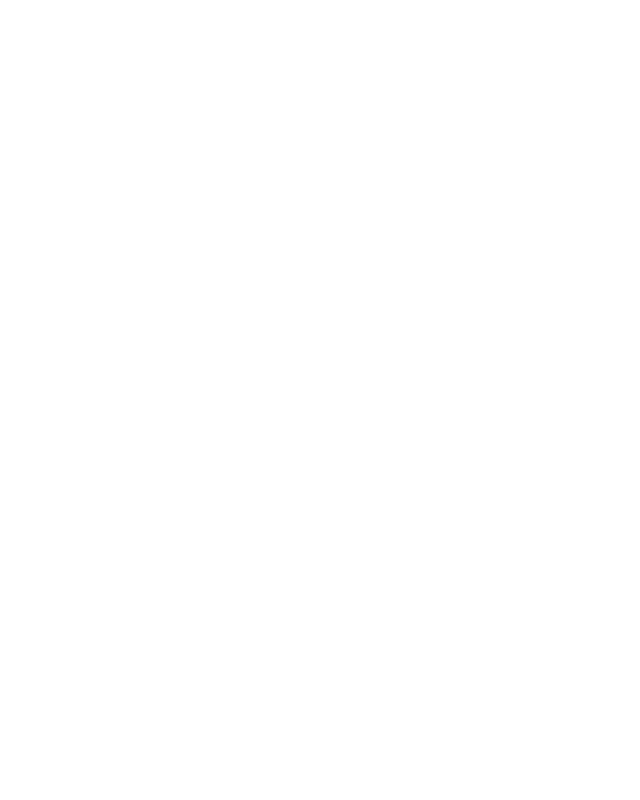
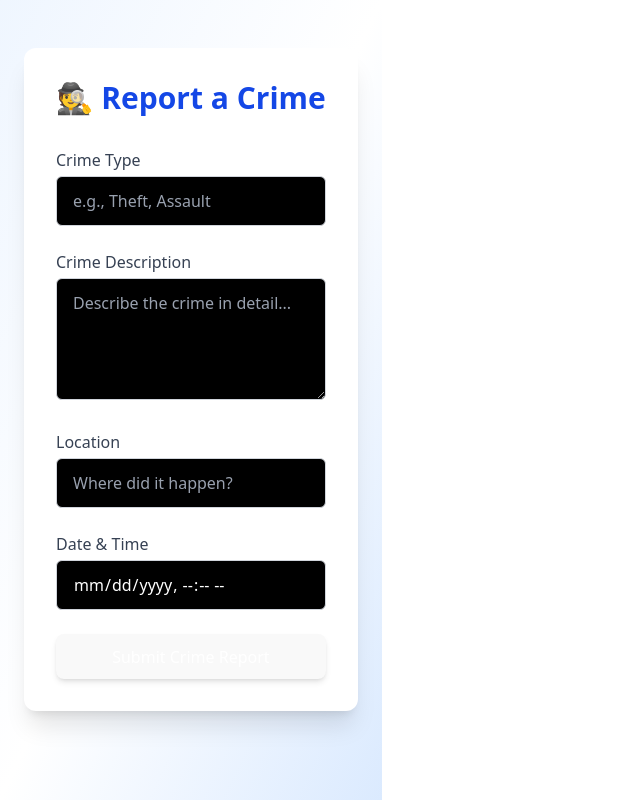
Before and after one commit to Trevor-Kayeyia-Madara/alertsphere, a React (Vite) app: page /report-crime in a window 1280 px wide. Before the commit this address had no page. Shown: the whole page, without its empty margins (0-640 px from the left). Built offline with nearby package versions, Linux system fonts and the light colour scheme.

Commit message:
Crime Report Phase 1

```diff
--- a/src/App.jsx
+++ b/src/App.jsx
@@ -4,6 +4,7 @@
 import CitizenDashboard from './pages/CitizenDashboard';
 import OfficerDashboard from './pages/OfficerDashboard';
 import './App.css';
+import CrimeReport from './pages/CrimeReport';
 
 function App() {
   return (
@@ -12,6 +13,7 @@
       <Route path="/signup" element={<SignUp />} />
       <Route path="/citizen-dashboard" element={<CitizenDashboard />} />
       <Route path="/officer-dashboard" element={<OfficerDashboard />} />
+      <Route path='/report-crime' element={<CrimeReport />} />
     </Routes>
   );
 }
--- /dev/null
+++ b/src/pages/CrimeReport.jsx
@@ -0,0 +1,127 @@
+import React, { useState } from 'react';
+import axios from 'axios';
+
+const CrimeReport = () => {
+  const [crimeType, setCrimeType] = useState('');
+  const [crimeDescription, setCrimeDescription] = useState('');
+  const [crimeLocation, setCrimeLocation] = useState('');
+  const [dateTime, setDateTime] = useState('');
+  const [errorMessage, setErrorMessage] = useState('');
+  const [successMessage, setSuccessMessage] = useState('');
+  const [loading, setLoading] = useState(false);
+
+
+
+  const handleSubmit = async (e) => {
+    e.preventDefault();
+    setLoading(true);
+    setErrorMessage('');
+    setSuccessMessage('');
+
+    const formData = new FormData();
+    formData.append('crime_type', crimeType);
+    formData.append('crime_description', crimeDescription);
+    formData.append('crime_location', crimeLocation);
+    formData.append('date_time_of_incident', dateTime);
+    formData.append('reporter_id', localStorage.getItem('userId') || '');
+
+    try {
+      const response = await axios.post('http://localhost:5000/api/crime/report', formData, {
+        headers: { 'Content-Type': 'multipart/form-data' },
+      });
+
+      setSuccessMessage(response.data.message || 'Crime report submitted successfully.');
+      setErrorMessage('');
+      setCrimeType('');
+      setCrimeDescription('');
+      setCrimeLocation('');
+      setDateTime('');
+    } catch (error) {
+      setErrorMessage(error.response?.data?.error || 'An error occurred while submitting the report.');
+    } finally {
+      setLoading(false);
+    }
+  };
+
+  return (
+    <div className="min-h-screen bg-gradient-to-br from-blue-50 via-white to-blue-100 px-6 py-12 flex flex-col items-center">
+      <div className="w-full max-w-2xl bg-white shadow-xl rounded-xl p-8">
+        <h2 className="text-3xl font-bold text-blue-700 text-center mb-8">🕵️ Report a Crime</h2>
+
+        {errorMessage && (
+          <div className="bg-red-100 border border-red-400 text-red-700 px-4 py-3 rounded mb-4">
+            <strong>Error:</strong> {errorMessage}
+          </div>
+        )}
+        {successMessage && (
+          <div className="bg-green-100 border border-green-400 text-green-700 px-4 py-3 rounded mb-4">
+            <strong>Success:</strong> {successMessage}
+          </div>
+        )}
+
+        <form onSubmit={handleSubmit} className="space-y-6">
+          <div>
+            <label className="block text-gray-700 font-medium mb-1">Crime Type</label>
+            <input
+              type="text"
+              placeholder="e.g., Theft, Assault"
+              value={crimeType}
+              onChange={(e) => setCrimeType(e.target.value)}
+              required
+              className="w-full px-4 py-3 bg-black text-white placeholder-gray-400 border border-gray-300 rounded-md focus:ring-blue-400 focus:outline-none"
+            />
+          </div>
+
+          <div>
+            <label className="block text-gray-700 font-medium mb-1">Crime Description</label>
+            <textarea
+              placeholder="Describe the crime in detail..."
+              value={crimeDescription}
+              onChange={(e) => setCrimeDescription(e.target.value)}
+              required
+              rows={4}
+              className="w-full px-4 py-3 bg-black text-white placeholder-gray-400 border border-gray-300 rounded-md focus:ring-blue-400 focus:outline-none"
+            />
+          </div>
+
+          <div>
+            <label className="block text-gray-700 font-medium mb-1">Location</label>
+            <input
+              type="text"
+              value={crimeLocation}
+              onChange={(e) => setCrimeLocation(e.target.value)}
+              required
+              placeholder="Where did it happen?"
+              className="w-full px-4 py-3 bg-black text-white placeholder-gray-400 border border-gray-300 rounded-md focus:ring-blue-400 focus:outline-none"
+            />
+          </div>
+
+          <div>
+            <label className="block text-gray-700 font-medium mb-1">Date & Time</label>
+            <input
+              type="datetime-local"
+              value={dateTime}
+              onChange={(e) => setDateTime(e.target.value)}
+              required
+              className="w-full px-4 py-3 bg-black text-white placeholder-gray-400 border border-gray-300 rounded-md focus:ring-blue-400 focus:outline-none"
+            />
+          </div>
+
+
+
+     <button
+            type="submit"
+            disabled={loading}
+            className={`w-full py-3 rounded-md font-semibold text-white shadow-md transition duration-300 ${
+              loading ? 'bg-gray-400 cursor-not-allowed' : 'bg-blue-600 hover:bg-blue-700'
+            }`}
+          >
+            {loading ? 'Submitting...' : 'Submit Crime Report'}
+          </button>
+        </form>
+      </div>
+    </div>
+  );
+};
+
+export default CrimeReport;
```
